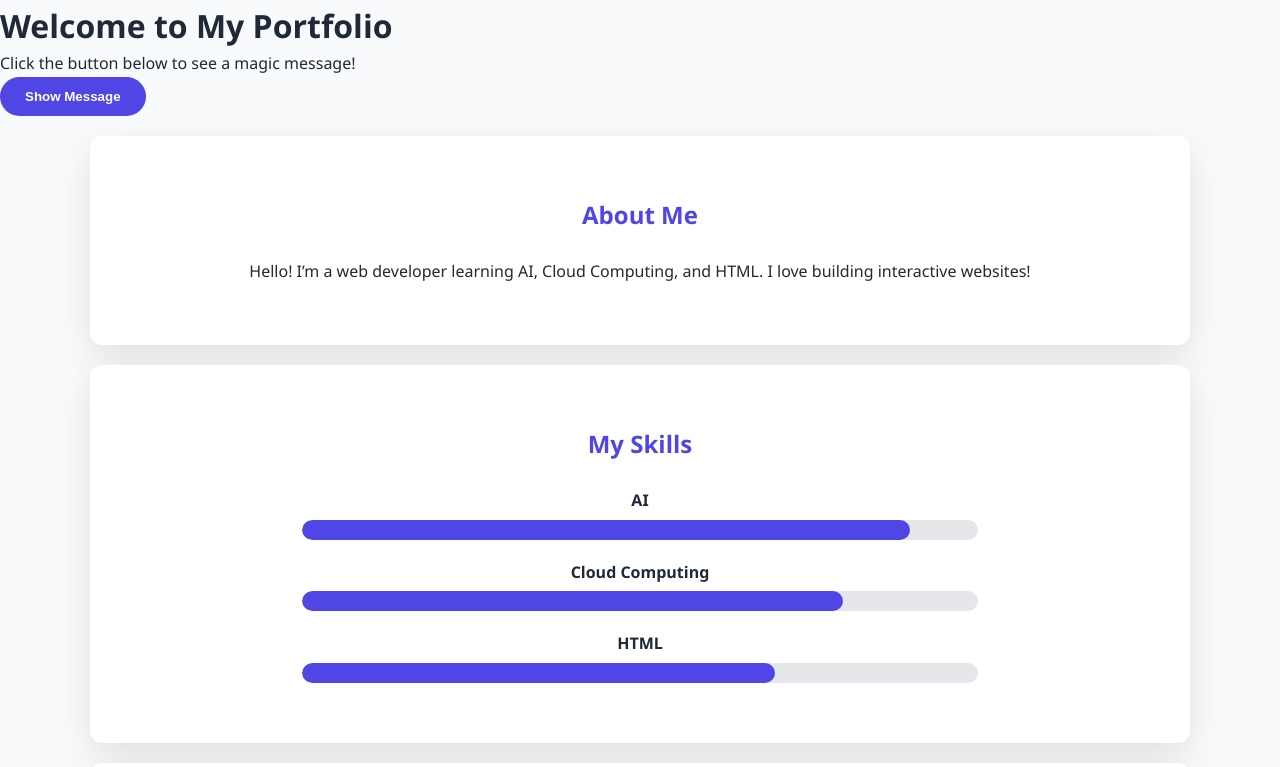
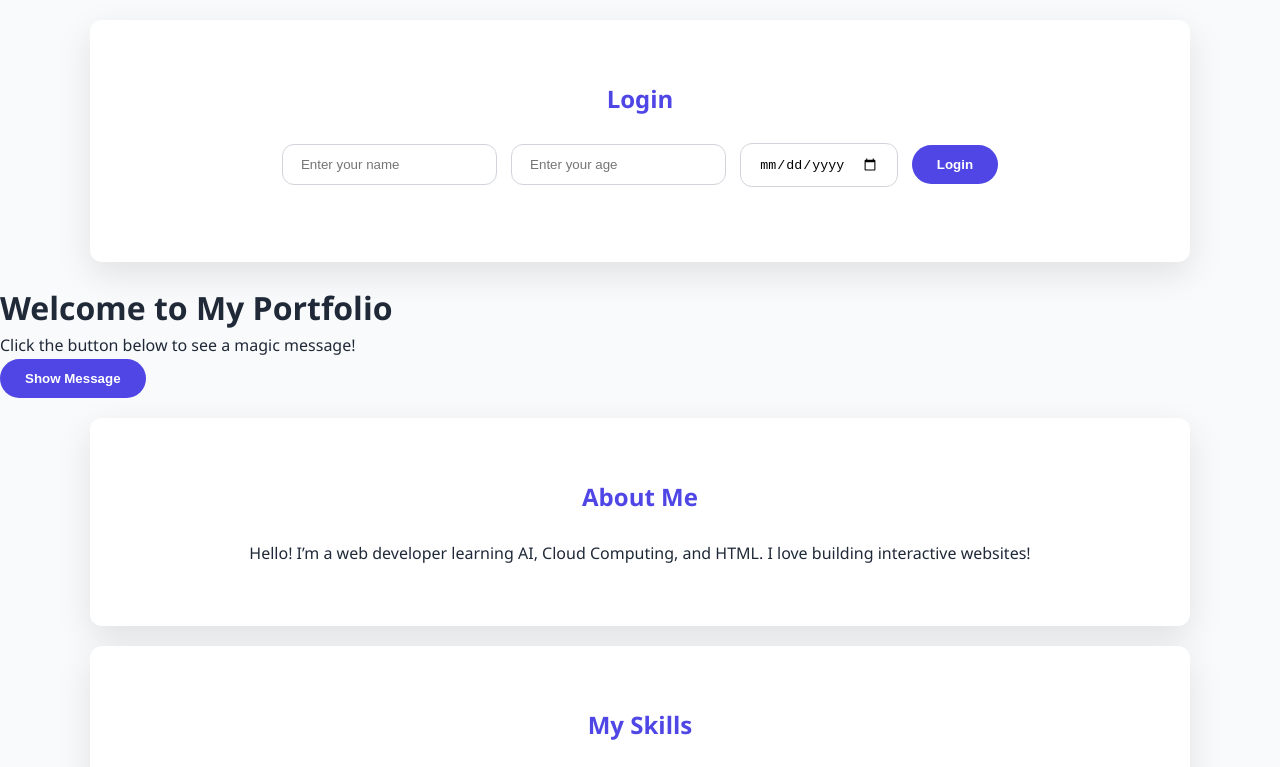
Before and after one commit to darshil1768/my-website, a plain HTML site: page index.html in a window 1280 px wide. Shown: the top 767 px of the page. Drawn offline with Linux system fonts and the light colour scheme.

Commit message:
Update index.html

```diff
--- a/index.html
+++ b/index.html
@@ -1,3 +1,13 @@
+<section class="login">
+  <h2>Login</h2>
+  <div class="login-form">
+    <input type="text" id="loginName" placeholder="Enter your name">
+    <input type="number" id="loginAge" placeholder="Enter your age">
+    <input type="date" id="loginDob" placeholder="Enter your DOB">
+    <button id="loginBtn" class="btn">Login</button>
+  </div>
+  <p id="loginMsg" class="magic-msg"></p>
+</section>
 <!DOCTYPE html>
 <html lang="en">
 <head>
```
